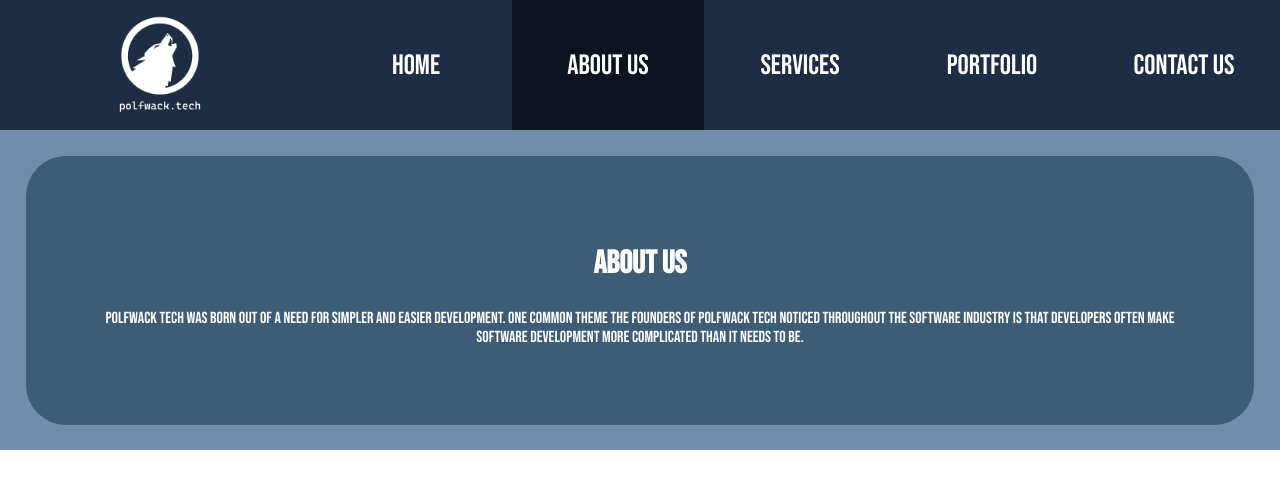
After one commit to daxinator22/polfwack-tech-main, a PHP site: page /about-us.html in a window 1280 px wide. The commit adds this page. Shown: the top 489 px of the page. Run offline with PHP 8.4, Linux system fonts and the light colour scheme.

Commit message:
Adding about us page

```diff
--- /dev/null
+++ b/about-us.html
@@ -0,0 +1,34 @@
+<!DOCTYPE html>
+<html>
+    <head>
+        <head>
+            <link rel="stylesheet" href="style.css">
+            <link rel="icon" href="assets/logo.png">
+            <title>About Us</title>
+        </head>
+    </head>
+    <body>
+        <div class="header">
+            <div class="logo-cont">
+                <img height=100 src="assets/logo.png"/>
+            </div>
+            <div class="page-link-cont">
+                <a class="page-link" href="index.html">Home</a>
+                <a class="page-link selected-page">About Us</a>
+                <a class="page-link">Services</a>
+                <a class="page-link">Portfolio</a>
+                <a class="page-link">Contact Us</a>
+            </div>
+        </div>
+        <div style="padding: 2% 2%;" class="page-body">
+            <div class="text-box rounded-box">
+                <h2>About Us</h2>
+                <p>
+                    PolfWack Tech was born out of a need for simpler and easier development. One common theme the founders of PolfWack Tech
+                    noticed throughout the software industry is that developers often make software development more complicated than it needs
+                    to be.
+                </p>
+            </div>
+        </div>
+    </body>
+</html>
--- a/index.html
+++ b/index.html
@@ -11,8 +11,8 @@
                 <img height=100 src="assets/logo.png"/>
             </div>
             <div class="page-link-cont">
-                <a class="page-link">Home</a>
-                <a class="page-link">About Us</a>
+                <a class="page-link" href="index.html">Home</a>
+                <a class="page-link" href="about-us.html">About Us</a>
                 <a class="page-link">Services</a>
                 <a class="page-link">Portfolio</a>
                 <a class="page-link">Contact Us</a>
@@ -35,7 +35,7 @@
                         easy as possible for you because we're not just making software; we are helping you accomplish your ideas,
                         dreams and ambitions.
                     </p>
-                    <a class="button">See what we're about</a>
+                    <a class="button" href="about-us.html">See what we're about</a>
                 </div>
             </div>
             <div style="height: 100px;"></div>
--- a/style.css
+++ b/style.css
@@ -106,3 +106,17 @@ h2 {
 .img-cell {
     width: 50%;
 }
+
+a {
+    color: inherit;
+    text-decoration: inherit;
+}
+
+.selected-page {
+    background-color: var(--accent-2);
+}
+
+.rounded-box {
+    background-color: var(--accent-1);
+    border-radius: 40px;
+}
```
